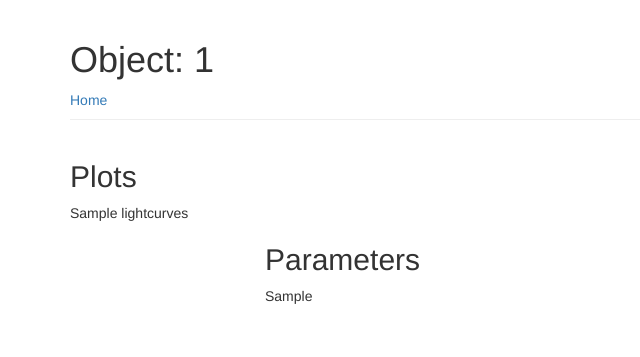
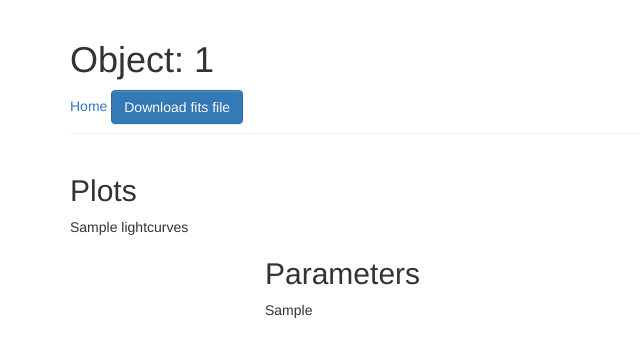
Before and after one commit to mindriot101/k2varcat, a Python web app: template k2var/templates/lightcurve.html in a window 1280 px wide. Shown: the top 357 px of the page, without its empty margins (0-640 px from the left). Run offline with Jinja, Linux system fonts and the light colour scheme; the template is opened without the code that fills it: most values are stand-ins (such as "Sample title", 1, 10 or a date in 2020); some libraries are stand-ins or nearby versions.

Commit message:
Add download button

```diff
--- a/k2var/templates/lightcurve.html
+++ b/k2var/templates/lightcurve.html
@@ -5,6 +5,7 @@
     <div class="page-header">
         <h1>Object: {{ kepler_object.epicid }}</h1>
         <a href="{{ root }}">Home</a>
+        <a href="{{ download_location }}" class="btn btn-primary" role="button">Download fits file</a>
     </div>
 
     <div class="row">
```
